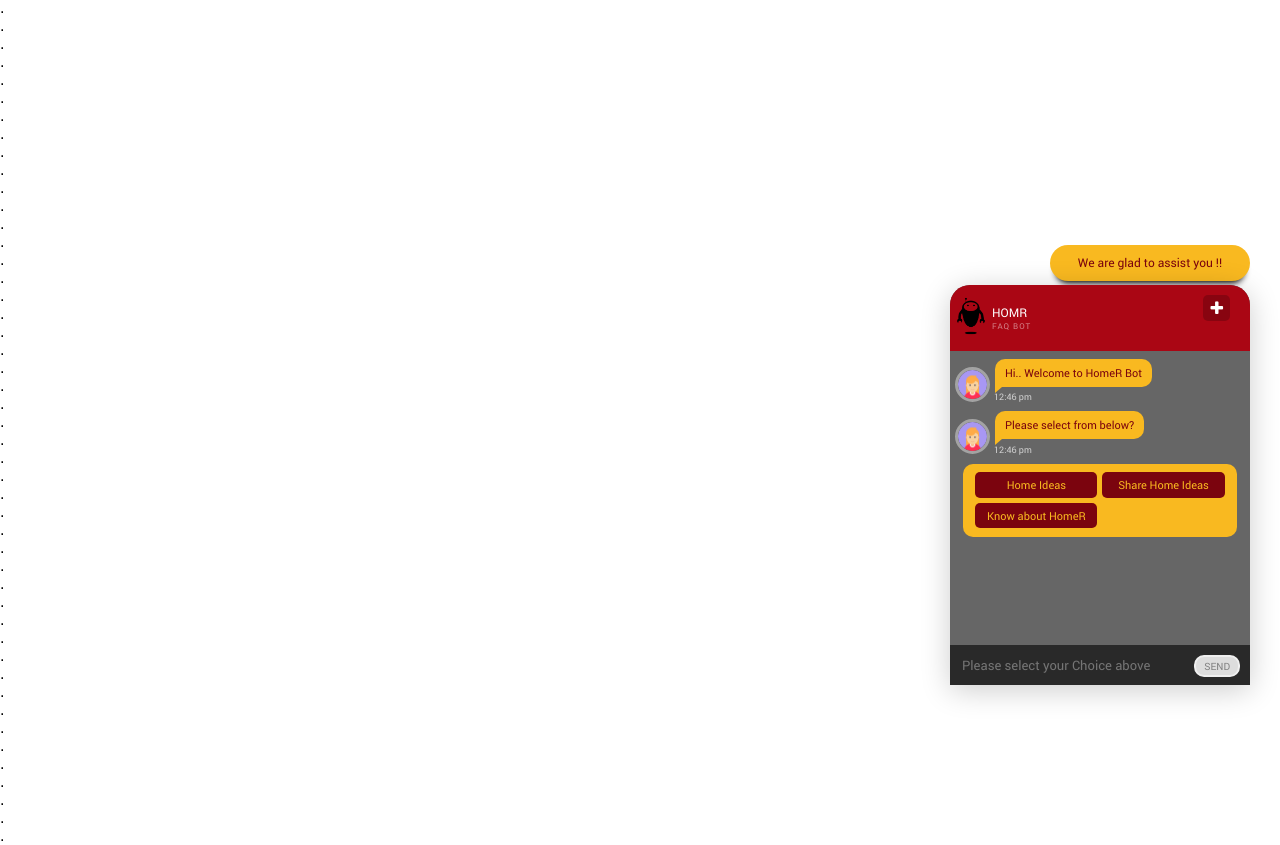
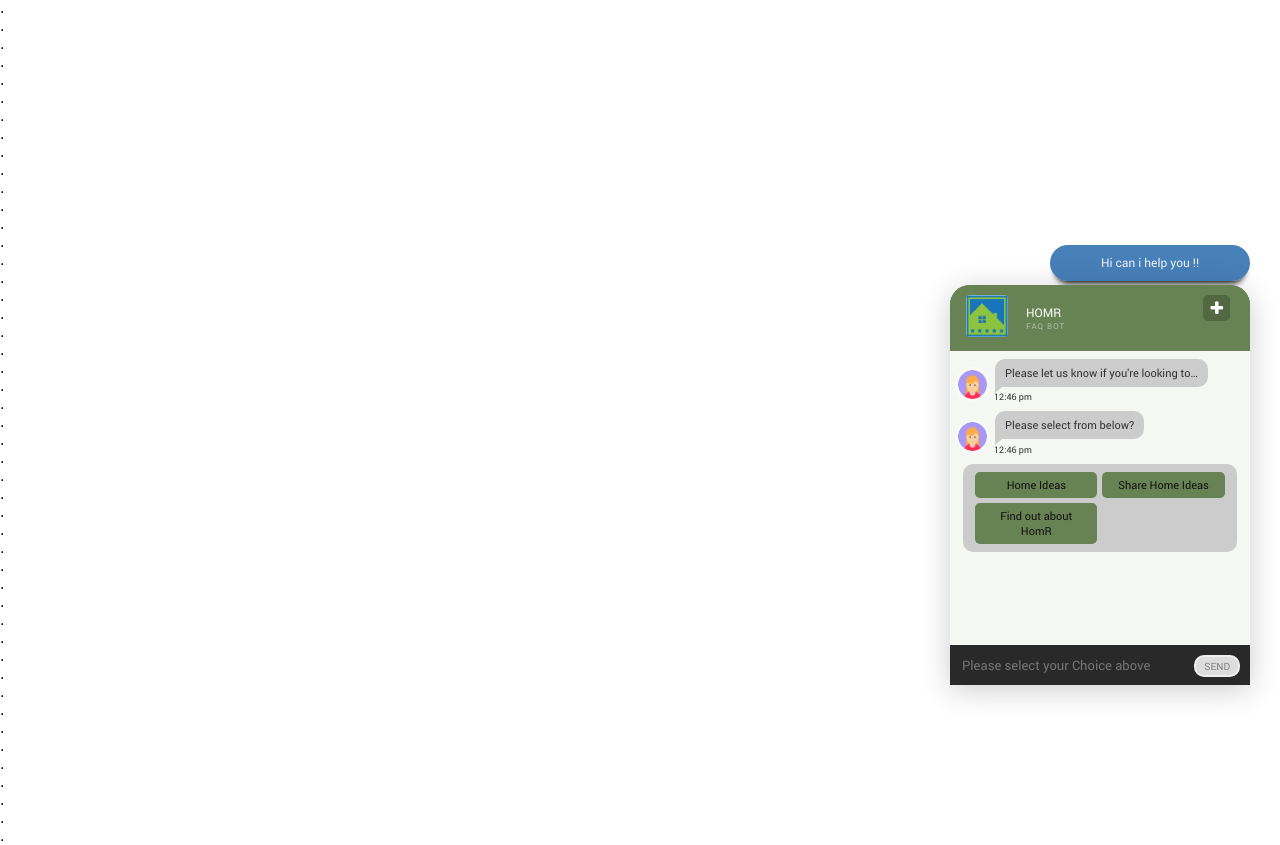
Before and after one commit to neetucompiler/HomR, a PHP site: page /index.html in a window 1280 px wide. Shown: the part 469-1314 px from the top of the page. Run offline with PHP 8.4, Linux system fonts and the light colour scheme; some libraries are stand-ins or nearby versions.

Commit message:
final added

```diff
--- a/css/style.css
+++ b/css/style.css
@@ -81,13 +81,17 @@ Chat Title
   flex: 0 1 45px;
   position: relative;
   z-index: 2;
-  background: rgba(170, 6, 20, 1);
+  background-color: #678353 !important;
   color: #fff;
   text-transform: uppercase;
   text-align: left;
   padding: 10px 10px 10px 0px;
 }
 
+.chat-title > div, .chat-title img{
+  margin: 0px 5px 0px 8px !important;
+  border-radius: 4px;
+}
 .chat-title h1,
 .chat-title h2 {
   font-weight: normal;
@@ -150,10 +154,11 @@ Messages
   -webkit-flex: 1 1 auto;
   -ms-flex: 1 1 auto;
   flex: 1 1 auto;
-  color: rgb(123, 4, 14);
+  color: #cccccc;
   overflow: hidden;
   position: relative;
   width: 100%;
+  background-color: #B6B4A7;
 }
 
 .messages .messages-content {
@@ -169,7 +174,7 @@ Messages
   float: left;
   padding: 6px 10px 7px;
   border-radius: 10px 10px 10px 0;
-  background: rgba(249, 185, 32, 1);
+  background: #cccccc !important;
   margin: 8px 0 16px 0;
   font-size: 11px;
   line-height: 1.4;
@@ -184,7 +189,7 @@ Messages
   margin: 3% 1%;
   width: 98%;
   border-radius: 10px;
-  background: rgba(249, 185, 32, 1);
+  background: #cccccc;
   font-size: 11px;
   line-height: 1.4;
   position: relative;
@@ -200,6 +205,10 @@ Messages
   text-align: left;
 }
 
+
+.timestamp {
+  color: #333 !important;
+}
 /*.messages .chatBtnHolder .timestamp{
   position: absolute;
   bottom: -10px;
@@ -215,7 +224,7 @@ Messages
   content: '';
   position: absolute;
   bottom: -6px;
-  border-top: 6px solid rgba(249, 185, 32, 1);
+  border-top: 6px solid #cccccc;
   left: 0;
   border-right: 7px solid transparent;
 }
@@ -253,7 +262,7 @@ Messages
   right: 0;
   border-right: none;
   border-left: 5px solid transparent;
-  border-top: 4px solid rgba(170, 6, 20, 1);
+  border-top: 4px solid #ddd;
   bottom: -4px;
 }
 
@@ -409,6 +418,9 @@ Message Box
 Custom Srollbar
 --------------------*/
 
+#mCSB_1 {
+  background-color: #f4f7f2;
+}
 .mCSB_scrollTools {
   margin: 1px -3px 1px 0;
   opacity: 0;
@@ -618,7 +630,7 @@ Bounce Animations
   position: fixed;
   bottom: 50px;
   right: 30px;
-  color: rgb(123, 4, 14);
+  color: rgba(255,255,255,.9);
   font-size: 12px;
   width: 200px;
   -webkit-box-shadow: 0 8px 6px -6px black;
@@ -627,7 +639,7 @@ Bounce Animations
   text-align: center;
   border-radius: 30px;
   padding: 10px;
-  background-color: rgb(249, 185, 32);
+  background-color: rgba(26, 95, 167, 0.8);
 }
 
 #animHelpText::before {
@@ -646,28 +658,28 @@ Bounce Animations
   border-radius: 5px;
   padding: 5px 10px;
   margin: 1%;
-  color: rgb(249, 185, 32);
-  background-color: rgb(123, 4, 14);
+  color: #111111;
+  background-color: #678353;
   width: 48%;
   word-wrap: break-word;
 }
 
 .chatBtn:hover {
-  background-color: rgb(170, 6, 20);
+  background-color: #86ca55;
 }
 
 .chatBtn:active {
-  background-color: rgb(246, 9, 29);
+  background-color:  #86ca55;
 }
 
 .chatBtn:disabled {
   border-radius: 5px;
   padding: 3px 8px;
   border: 2px solid ButtonFace;
-  color: GrayText;
+  color: #333;
   cursor: not-allowed;
-  background-color: #ddd;
-  background: #ddd;
+  background-color: #678353;
+  background: #678353;
 }
 
 md-autocomplete input:not(.md-input) {
--- a/data_back.json
+++ b/data_back.json
@@ -1,6 +1,6 @@
 [{
 	"id": 1,
-	"botMessage": "Hi.. Welcome to HomeR Bot",
+	"botMessage": "Please let us know if you're looking to…",
 	"botMessageType": "dialog",
 	"nextResponse": 2,
 	"retryPrompt" : "Please select correct option"
@@ -15,14 +15,14 @@
       "option": "Share Home Ideas",
       "nextResponse": 3
     },{
-      "option": "Know about HomeR",
+      "option": "Find out about HomR",
       "nextResponse": 4
     }],
     "userMessageType": "text",
     "retryPrompt": "Please select correct option"
   },{
     "id": 3,
-    "botMessage": "Have you installed the Free app?",
+    "botMessage": "Have you installed the FREE app?",
     "botMessageType": "choice",
     "choice": [{
       "option": "yes",
@@ -48,19 +48,19 @@
     "retryPrompt": "Please select correct option"
   },{
   "id": 7,
-  "botMessage": "No problem, <a href=\"info@homr.mobi\">Click here</a> to drop us a message about your issue (capture email as well for response with subject indicating Existing app issue)",
+  "botMessage": "No problem, <a href=\"mailto:info@homr.mobi?Subject=Existing app issue%20again\">Click here</a> to drop us a message about your issue (capture email as well for response with subject indicating Existing app issue)",
   "botMessageType": "dialog",
   "nextResponse": 12,
   "retryPrompt" : "Please select correct option"
 },{
   "id": 8,
-  "botMessage": "Great to hear, how else can we help you today - <a href=\"info@homr.mobi\">Click here</a>  to drop us a message (capture email and subject Existing app non-issue)",
+  "botMessage": "Great to hear, how else can we help you today - <a href=\"mailto:info@homr.mobi?Subject=Existing app non-issue%20again\">Click here</a>  to drop us a message (capture email and subject Existing app non-issue)",
   "botMessageType": "dialog",
   "nextResponse": 12,
   "retryPrompt" : "Please select correct option"
 },{
   "id": 6,
-  "botMessage": "Do you have an android Phone /iphone",
+  "botMessage": "Do you have an android Phone /iPhone",
   "botMessageType": "dialog",
   "nextResponse": 9,
   "retryPrompt" : "Please select correct option"
@@ -103,13 +103,13 @@
   "retryPrompt" : "Please select correct option"
 },{
   "id": 14,
-  "botMessage": "<a href=\"info@homr.mobi\">Click here</a> And Drop us a note (capture email as well for response with subject indicating Existing app issue)",
+  "botMessage": "<a href=\"mailto:info@homr.mobi?Subject=More info enquiry%20again\">Click here </a> And Drop us a note (capture email as well for response with subject indicating Existing app issue)",
   "botMessageType": "dialog",
   "nextResponse": 15,
   "retryPrompt" : "Please select correct option"
 },{
   "id": 15,
-  "botMessage": "Read some of our reviews </br> <a href=\"https://seeninthecity.co.uk/2017/07/10/homr-new-way-rate-home/\">A</a> </br> <a href=\" https://storage.googleapis.com/wzukusers/user-28811704/images/5966071930747Unvsj4K/HomR-article.png\">B</a>",
+  "botMessage": "Read some of our reviews </br> <a href=\"https://seeninthecity.co.uk/2017/07/10/homr-new-way-rate-home/\">Clck Here</a> or  </br> <a href=\" https://storage.googleapis.com/wzukusers/user-28811704/images/5966071930747Unvsj4K/HomR-article.png\">Click Here</a>",
   "botMessageType": "dialog",
   "nextResponse": 12,
   "retryPrompt" : "Please select correct option"
@@ -128,6 +128,6 @@
     "retryPrompt": "Please select correct option"
   },{
 	"id":16,
-	"botMessage": "Thanks .It was nyc to talk to you thanks",
+	"botMessage": "Thanks, it was nice to talk to you ☺",
 	"botMessageType": "dialog"
 }]
--- a/index.html
+++ b/index.html
@@ -211,11 +211,11 @@
         <br>
     </div>
     <div class="chatBot">
-        <div id="animHelpText" class="animated bounce" style="display: block;">We are glad to assist you !!</div>
+        <div id="animHelpText" class="animated bounce" style="display: block;">Hi can i help you !!</div>
         <div class="chat">
             <div class="chat-title">
             <div style="float:left">
-                <img src="logosmall.png" style="display: inline" alt="logo" height="42" width="42">
+                <img src="logosmall.jpg" style="display: inline" alt="logo" height="42" width="42">
             </div>
             <div style="float:left;padding-top: 10px;">
                 <h1>HomR</h1>
--- a/js/index.js
+++ b/js/index.js
@@ -1,6 +1,6 @@
 var msgsContainer = jQ('.messages-content')
 var index = 0
-var userInputField, car_make, car_model
+var userInputField
 
 // ################## Get the browser
 function get_browser () {
@@ -92,7 +92,7 @@ function insertUserMessage (msg) {
     console.log('No element found with .mCSB_container')
     return false
   }
-  jQ('<div class="message new message-personal">' + msg + '</div>').appendTo(correctElement)
+  jQ('<div class="message new message-personal" style="color: #333">' + msg + '</div>').appendTo(correctElement)
   setTimeStamp()
   jQ('.message-input').val('')
   jQ('.message.loading').remove()
@@ -114,7 +114,7 @@ function displayBotMessage (botMessage, timeout, choices) {
       setTyping()
     }, timeout / 2)
     setTimeout(function () {
-      jQ('<div class="message new"><figure class="avatar"><img src="icon.png" /></figure>' + botMessage + '</div>').appendTo(correctElement)
+      jQ('<div class="message new style="color:#333"><figure class="avatar"><img src="icon.png" /></figure>' + botMessage + '</div>').appendTo(correctElement)
       setTimeStamp()
       jQ('.message.loading').remove()
       jQ('.message.timestamp').remove()
@@ -122,14 +122,14 @@ function displayBotMessage (botMessage, timeout, choices) {
       playSound('bing')
     }, timeout)
   } else {
-    jQ('<div class="message new"><figure class="avatar"><img src="icon.png" /></figure>' + botMessage + '</div>').appendTo(correctElement)
+    jQ('<div class="message new" style="color:#333"><figure class="avatar"><img src="icon.png" /></figure>' + botMessage + '</div>').appendTo(correctElement)
     setTimeStamp()
     playSound('bing')
   }
 
   // if the choices exists and has atleast 2 choices
   if (choices !== undefined && choices.length > 1) {
-    var choicesBotMessage = '<div class="chatBtnHolder new">'
+    var choicesBotMessage = '<div class="chatBtnHolder new" style="color:#cccccc">'
     for (var i = 0; i < choices.length; i++) {
       // choicesBotMessage += '<button class="chatBtn" onclick="choiceClick(\'' + choices[i].replace(/'/g, "\\'") + '\')" value="' + choices[i] + '">' + choices[i] + '</button>';
       choicesBotMessage += '<button class="chatBtn" onclick="choiceClick(\'' + i + '\')" value="' + choices[i] + '">' + choices[i] + '</button>'
@@ -262,7 +262,7 @@ function insertBotMessage (id) {
         insertBotMessage(nextResponses[0])
         break
 
-      case 'autocomplete':
+      case 'flight':
         enableUserInput('Please type!')
         displayBotMessage(botDialogs[id].botMessage)
         determineNextResponses(botDialogs[id])
```
Also changed, not shown: logosmall.jpg (added).
